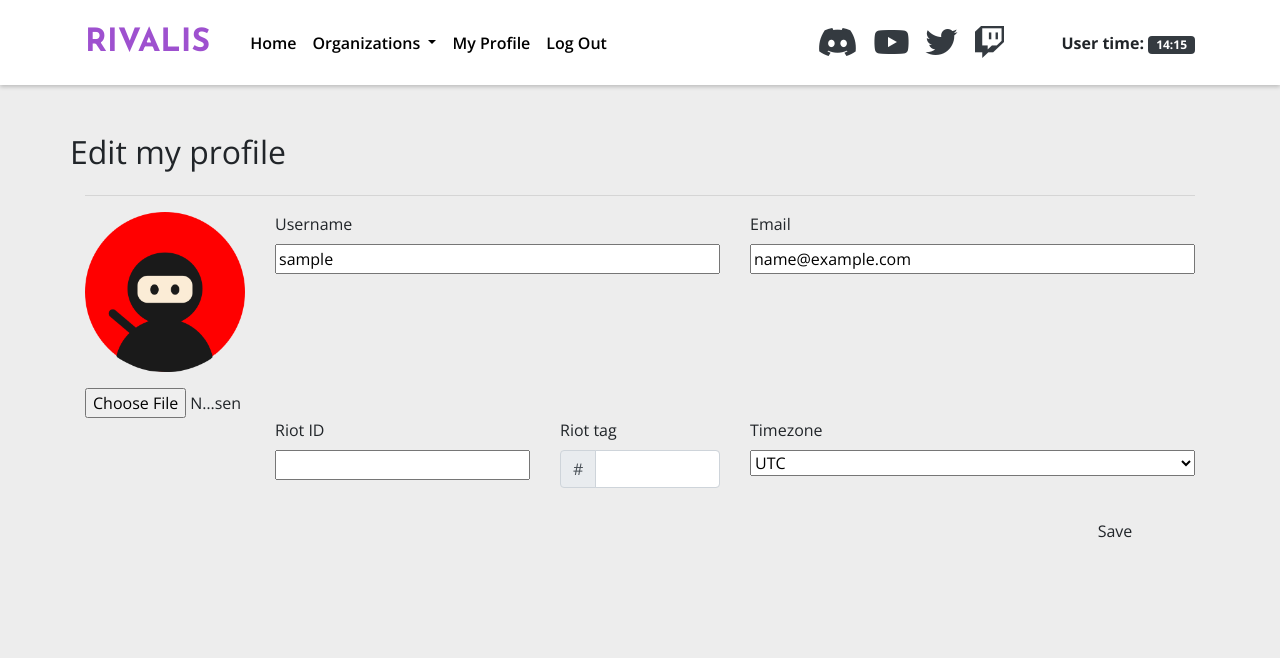
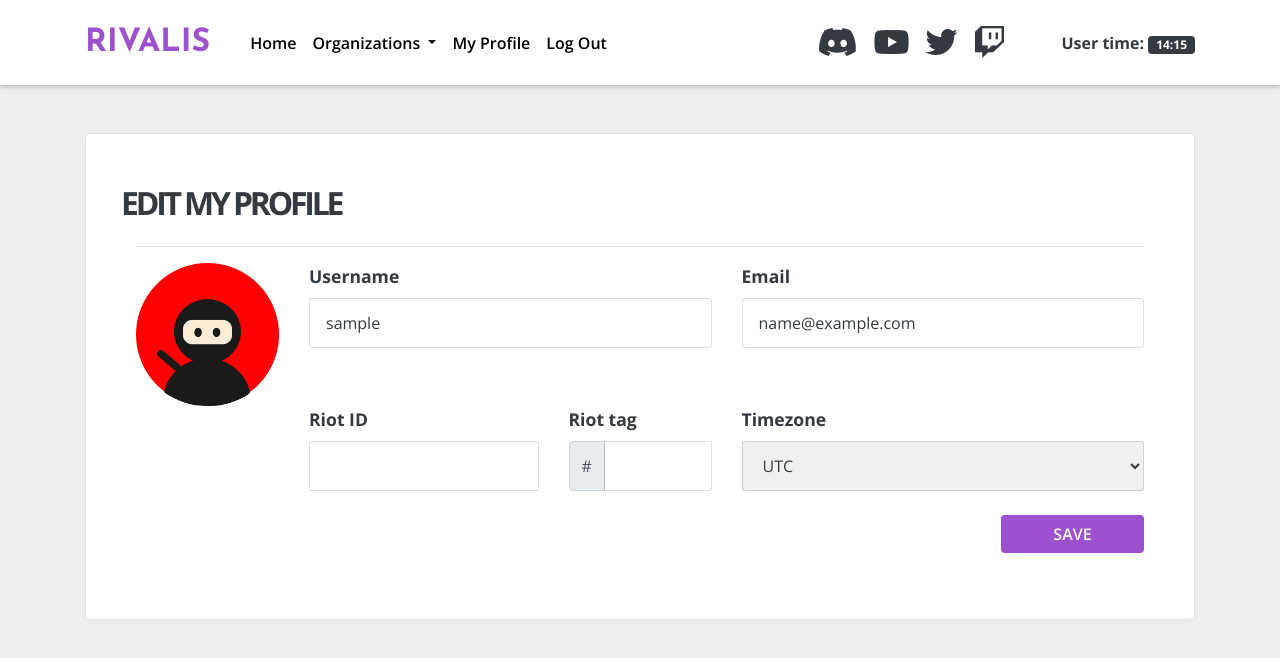
Before and after one commit to zetsumeishi/rivalis, a Django app: page /edit-profile/ in a window 1280 px wide. Shown: the top 658 px of the page. Run offline with Django 3.2, Linux system fonts and the light colour scheme; the visitor is signed in with stand-in values (Sample User, id 1); some libraries are stand-ins or nearby versions.

Commit message:
Changed the stylesheets

```diff
--- a/static/css/rivalis.css
+++ b/static/css/rivalis.css
@@ -1,12 +1,89 @@
+@charset "UTF-8";
 @import url("https://fonts.googleapis.com/css2?family=Josefin+Sans:wght@700&family=Open+Sans:wght@300;400;600;700&display=swap");
 body {
   font-size: 16px;
   font-family: "Open Sans", Helvetica, sans-serif;
   background-color: #ededed;
+  height: 100%;
+  color: #343a40;
+}
+
+ul {
+  list-style-type: none;
 }
 
 input {
   width: 100%;
+}
+input[type=file] {
+  display: none;
+}
+
+#current-avatar {
+  position: relative;
+  display: inline-block;
+}
+
+#current-avatar::before {
+  content: "📷";
+  z-index: 1000;
+  position: absolute;
+  left: 50%;
+  top: 50%;
+  transform: translate(-50%, -50%);
+  padding: 3px 15px 3px 25px;
+  color: white;
+  font-family: "FontAwesome";
+  font-size: 50px !important;
+  background-color: #172322;
+  border-radius: 5px 5px 5px 5px;
+}
+
+.mt-85 {
+  margin-top: -85px;
+}
+
+.section-bg {
+  background-color: white;
+  border-radius: 5px;
+  padding: 50px;
+  border: 1px solid rgba(0, 0, 0, 0.11);
+}
+
+h1,
+h2 {
+  letter-spacing: -0.1em;
+  text-transform: uppercase;
+  font-weight: bolder;
+  color: #343a40;
+}
+
+i.fa-discord {
+  color: #343a40;
+}
+i.fa-discord:hover {
+  color: #7289DA;
+}
+
+i.fa-youtube {
+  color: #343a40;
+}
+i.fa-youtube:hover {
+  color: #FF0000;
+}
+
+i.fa-twitter {
+  color: #343a40;
+}
+i.fa-twitter:hover {
+  color: #009DED;
+}
+
+i.fa-twitch {
+  color: #343a40;
+}
+i.fa-twitch:hover {
+  color: #9244FF;
 }
 
 nav.navbar {
@@ -16,12 +93,12 @@ nav.navbar {
   height: 85px;
   background-color: white;
 }
-nav.navbar #navbarText > ul > li > a {
+nav.navbar a {
   line-height: 1.5em;
   font-weight: 600;
   color: black;
 }
-nav.navbar #navbarText > ul > li > a:hover {
+nav.navbar a:hover {
   color: #9E51CF;
 }
 nav.navbar .navbar-brand {
@@ -29,32 +106,99 @@ nav.navbar .navbar-brand {
   font-family: "Josefin Sans", "Open Sans", sans-serif;
   color: #9E51CF;
 }
-nav.navbar .dropdown-menu {
-  width: 200px;
+
+footer {
+  background-color: #343a40;
 }
-nav.navbar ul#social-links i.fa-discord {
+footer a {
+  line-height: 1.5em;
+  font-weight: 600;
+  color: white;
+}
+footer a:hover {
+  color: #9E51CF;
+}
+footer i.fab {
+  color: white;
+}
+
+input[type=text],
+input[type=password],
+input[name=email],
+select {
+  color: #343a40;
+  padding: 0 1em;
+  border-radius: 3px;
+  border: 1px solid rgba(0, 0, 0, 0.125);
+  height: 50px;
+  width: 100%;
+}
+input[type=text]:focus,
+input[type=password]:focus,
+input[name=email]:focus,
+select:focus {
+  box-shadow: none;
+  border: 1px solid rgba(158, 81, 207, 0.5);
+}
+
+label {
+  font-size: 1.1em;
+  font-weight: bolder;
   color: #343a40;
 }
-nav.navbar ul#social-links i.fa-discord:hover {
-  color: #7289DA;
+
+select {
+  -moz-appearance: none;
+  text-indent: 0.01px;
+  text-overflow: "";
 }
-nav.navbar ul#social-links i.fa-youtube {
-  color: #343a40;
+
+.rivalis-button-red, .rivalis-button-primary {
+  color: white;
+  font-weight: 600;
+  text-transform: uppercase;
+  border: 1px solid rgba(158, 81, 207, 0.5);
+  background-color: #9E51CF;
+  transition: color 0.5s, background-color 0.5s;
 }
-nav.navbar ul#social-links i.fa-youtube:hover {
-  color: #FF0000;
+.rivalis-button-red:hover, .rivalis-button-primary:hover {
+  color: #9E51CF !important;
+  background-color: white;
 }
-nav.navbar ul#social-links i.fa-twitter {
-  color: #343a40;
+.rivalis-button-red > a, .rivalis-button-primary > a {
+  color: white;
+  text-decoration: none;
 }
-nav.navbar ul#social-links i.fa-twitter:hover {
-  color: #009DED;
+
+.rivalis-button-red {
+  border: 1px solid rgba(255, 0, 0, 0.5);
+  background-color: #FF0000;
 }
-nav.navbar ul#social-links i.fa-twitch {
-  color: #343a40;
+.rivalis-button-red:hover {
+  color: #FF0000 !important;
+  background-color: white;
 }
-nav.navbar ul#social-links i.fa-twitch:hover {
-  color: #9244FF;
+
+.card-form {
+  border-radius: 0.5em;
+}
+.card-form > .card-title {
+  border-radius: 0.5em 0.5em 0 0;
+}
+.card-form > .card-title > .title-text {
+  color: #9E51CF;
+  font-weight: bolder;
+  font-size: 1.5em;
+  text-transform: uppercase;
+}
+.card-form > .card-body > form .fieldWrapper {
+  margin: 15px 0;
+}
+.card-form > .card-body > form .fieldWrapper > select {
+  width: 100%;
+}
+.card-form > .card-footer {
+  background: none;
 }
 
 .jumbotron {
--- a/static/scss/includes/_common.scss
+++ b/static/scss/includes/_common.scss
@@ -2,8 +2,57 @@ body {
   font-size: 16px;
   font-family: 'Open Sans', Helvetica, sans-serif;
   background-color: hsl(0, 0%, 93%);
+  height: 100%;
+  color: $dark-grey;
+}
+
+ul {
+  list-style-type: none;
 }
 
 input {
   width: 100%;
+
+  &[type='file'] {
+    display: none;
+  }
 }
+
+#current-avatar {
+  position: relative;
+  display: inline-block;
+}
+
+#current-avatar::before {
+  content: '📷';
+  z-index: 1000;
+  position: absolute;
+  left: 50%;
+  top: 50%;
+  transform: translate(-50%, -50%);
+  padding: 3px 15px 3px 25px;
+  color: white;
+  font-family: 'FontAwesome';
+  font-size: 50px !important;
+  background-color: rgba(23, 35, 34, 1);
+  border-radius: 5px 5px 5px 5px;
+}
+
+.mt-85 {
+  margin-top: -85px;
+}
+
+.section-bg {
+  background-color: white;
+  border-radius: 5px;
+  padding: 50px;
+  border: $border-grey;
+}
+
+h1,
+h2 {
+  letter-spacing: -0.1em;
+  text-transform: uppercase;
+  font-weight: bolder;
+  color: $dark-grey;
+}
--- /dev/null
+++ b/static/scss/includes/_components.scss
@@ -0,0 +1,96 @@
+// Forms
+input[type='text'],
+input[type='password'],
+input[name='email'],
+select {
+  color: $dark-grey;
+  padding: 0 1em;
+  border-radius: 3px;
+  border: 1px solid rgba(0, 0, 0, 0.125);
+  height: 50px;
+  width: 100%;
+
+  &:focus {
+    box-shadow: none;
+    border: $border-light-primary;
+  }
+}
+
+label {
+  font-size: 1.1em;
+  font-weight: bolder;
+  color: $dark-grey;
+}
+
+select {
+  -moz-appearance: none;
+  text-indent: 0.01px;
+  text-overflow: '';
+}
+
+// Buttons
+
+%rivalis-button {
+  color: white;
+  font-weight: 600;
+  text-transform: uppercase;
+  border: $border-light-primary;
+  background-color: $primary-color;
+  transition: color 0.5s, background-color 0.5s;
+  // button[type='submit']
+  &:hover {
+    color: $primary-color !important;
+    background-color: white;
+  }
+  // Button with link
+  & > a {
+    color: white;
+    text-decoration: none;
+  }
+}
+
+.rivalis-button-primary {
+  @extend %rivalis-button;
+}
+
+.rivalis-button-red {
+  @extend %rivalis-button;
+  border: $border-light-red;
+  background-color: $red;
+  &:hover {
+    color: $red !important;
+    background-color: white;
+  }
+}
+// Cards -> Forms
+
+.card-form {
+  border-radius: 0.5em;
+
+  & > .card-title {
+    border-radius: 0.5em 0.5em 0 0;
+
+    & > .title-text {
+      color: $primary-color;
+      font-weight: bolder;
+      font-size: 1.5em;
+      text-transform: uppercase;
+    }
+  }
+
+  & > .card-body {
+    & > form {
+      & .fieldWrapper {
+        margin: 15px 0;
+
+        & > select {
+          width: 100%;
+        }
+      }
+    }
+  }
+
+  & > .card-footer {
+    background: none;
+  }
+}
--- a/static/scss/includes/_navbar.scss
+++ /dev/null
@@ -1,58 +0,0 @@
-nav.navbar {
-  @include box-shadow(0px, 2px, 4px, rgb(0, 0, 0, 0.2));
-  height: 85px;
-  background-color: white;
-
-  & #navbarText > ul > li > a {
-    line-height: 1.5em;
-    font-weight: 600;
-    color: black;
-
-    &:hover {
-      color: $primary-color;
-    }
-  }
-
-  & .navbar-brand {
-    font-size: 2em;
-    font-family: 'Josefin Sans', 'Open Sans', sans-serif;
-    color: $primary-color;
-  }
-
-  & .dropdown-menu {
-    width: 200px;
-  }
-
-  & ul#social-links {
-    & i.fa-discord {
-      color: $dark-grey;
-
-      &:hover {
-        color: $discord;
-      }
-    }
-
-    & i.fa-youtube {
-      color: $dark-grey;
-
-      &:hover {
-        color: $youtube;
-      }
-    }
-
-    & i.fa-twitter {
-      color: $dark-grey;
-
-      &:hover {
-        color: $twitter;
-      }
-    }
-    & i.fa-twitch {
-      color: $dark-grey;
-
-      &:hover {
-        color: $twitch;
-      }
-    }
-  }
-}
--- a/static/scss/includes/_variables.scss
+++ b/static/scss/includes/_variables.scss
@@ -1,5 +1,12 @@
 $primary-color: #9E51CF;
 $dark-grey: rgb(52, 58, 64);
+
+// Buttons
+
+$border-light-red: 1px solid rgb(255, 0, 0, 0.5);
+$border-light-primary: 1px solid rgb(158, 81, 207, 0.5);
+$border-grey: 1px solid rgb(0, 0, 0, 0.11);
+$red: #FF0000;
 
 // Social icons
 
--- a/static/scss/rivalis.scss
+++ b/static/scss/rivalis.scss
@@ -1,6 +1,7 @@
 @import url('https://fonts.googleapis.com/css2?family=Josefin+Sans:wght@700&family=Open+Sans:wght@300;400;600;700&display=swap');
+@import "includes/variables";
 @import "includes/mixins";
 @import "includes/common";
-@import "includes/variables";
-@import "includes/navbar";
+@import "includes/navs";
+@import "includes/components";
 @import "home";
```
Also changed, not shown: static/scss/includes/_navs.scss (added, +75 -0 lines).
